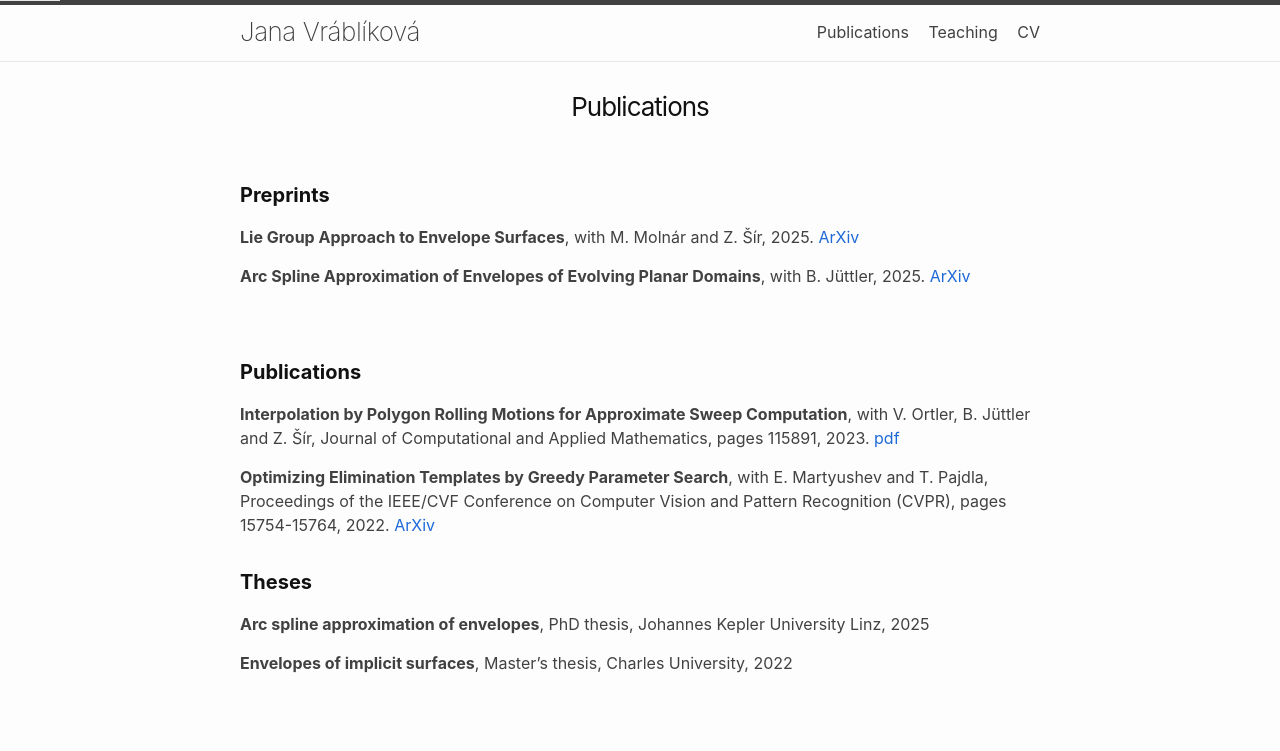
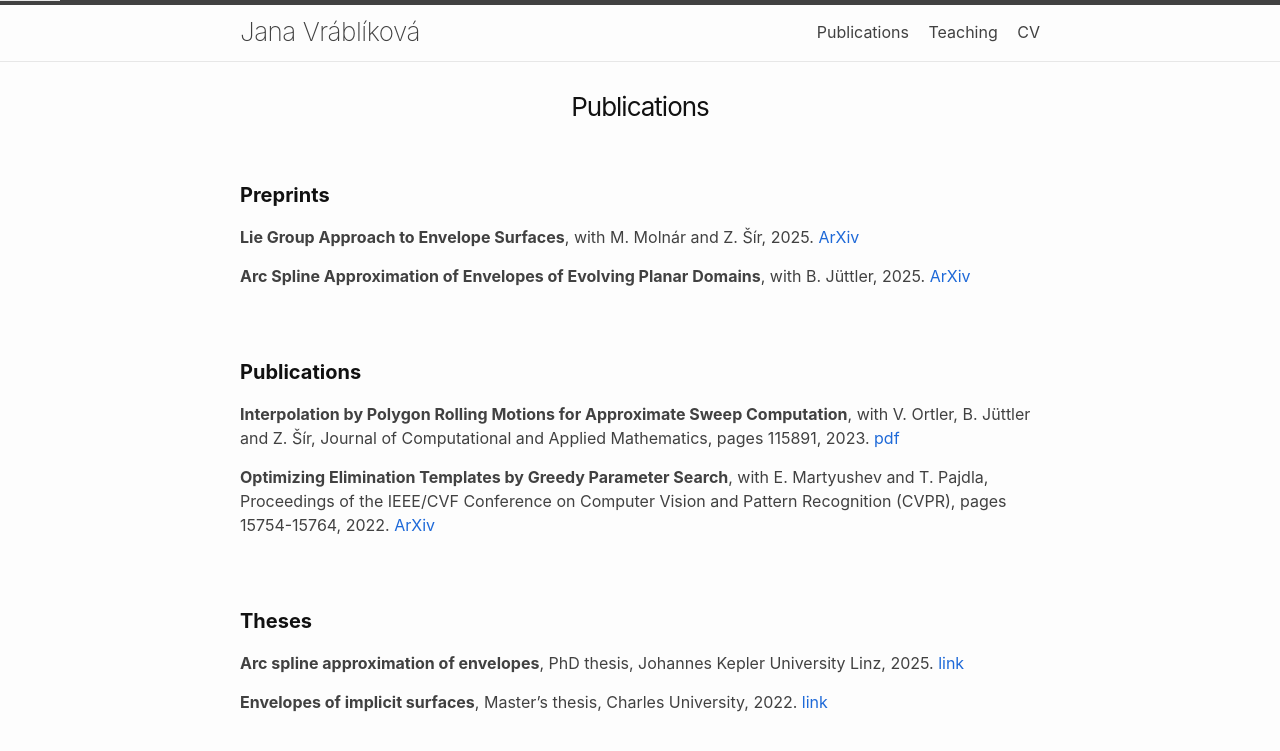
Before and after one commit to JanaVrablikova/janavrablikova.github.io, a Jekyll site: the page built from 01publications.markdown, in a window 1280 px wide. Shown: the top 751 px of the page. Built offline with Jekyll 4.4.1, drawn with Linux system fonts in a browser that asks for light colours; nearby versions of some CDN libraries.

Commit message:
Update 01publications.markdown

```diff
--- a/01publications.markdown
+++ b/01publications.markdown
@@ -25,8 +25,11 @@ longname: Publications
 **Discrete Connections on Triangle Meshes**, In Proceeding of Slovak-Czech Conference on Geometry and Graphics 2019, pages 197-202, Plzeň, 2019.
 -->
 
+&nbsp;
+&nbsp;
+
 #### **Theses**
 
-**Arc spline approximation of envelopes**, PhD thesis, Johannes Kepler University Linz, 2025
+**Arc spline approximation of envelopes**, PhD thesis, Johannes Kepler University Linz, 2025. [link](https://epub.jku.at/urn/urn:nbn:at:at-ubl:1-85280)
 
-**Envelopes of implicit surfaces**, Master’s thesis, Charles University, 2022
+**Envelopes of implicit surfaces**, Master’s thesis, Charles University, 2022. [link](https://dspace.cuni.cz/handle/20.500.11956/171858)
```
